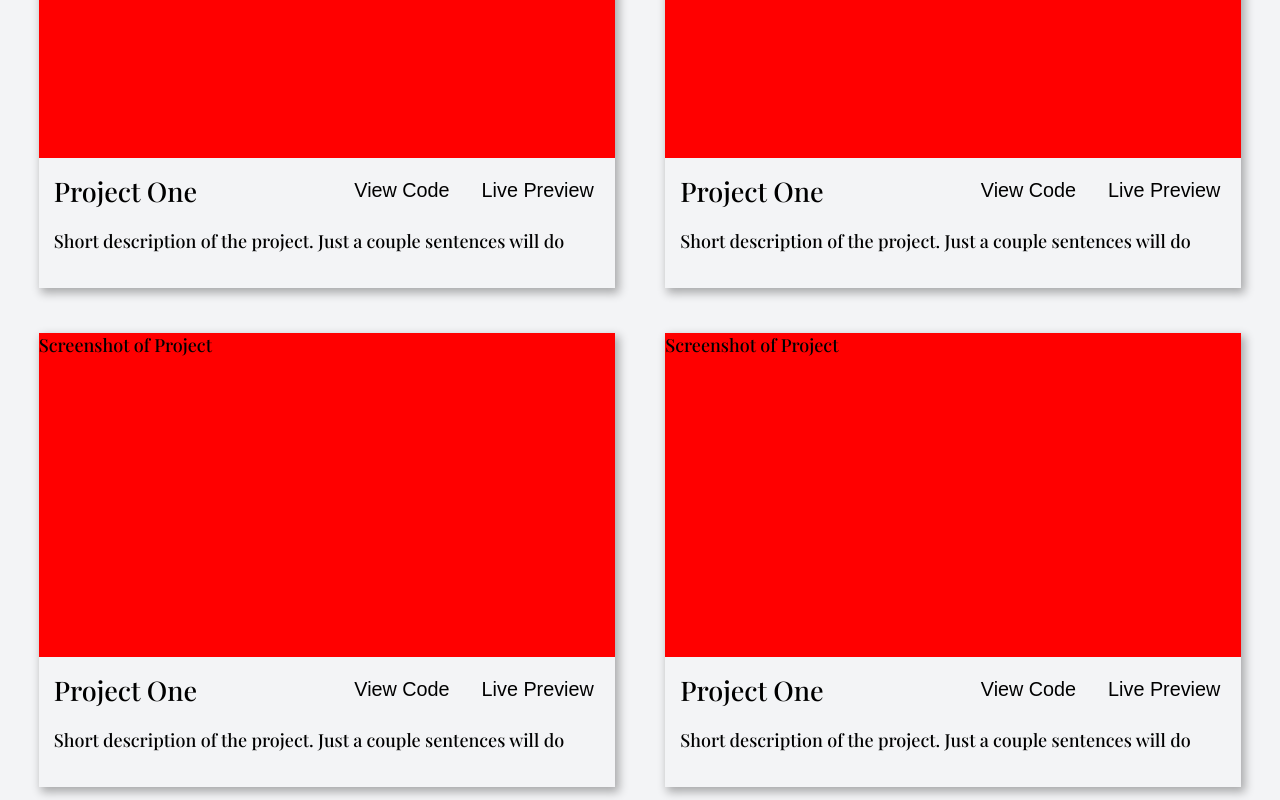
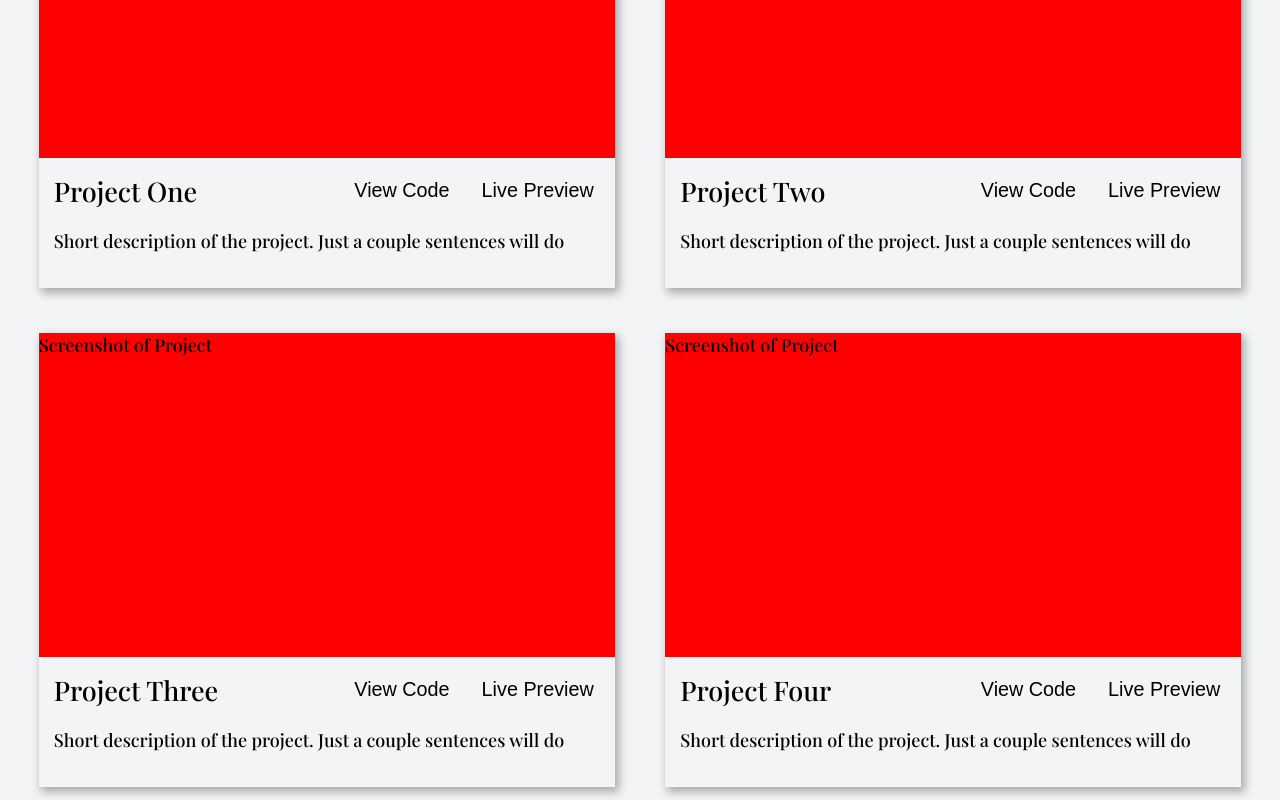
Before and after one commit to ctdc0208/Portfolio, a React (Vite) app: page / in a window 1280 px wide. Shown: the part 1100-1900 px from the top of the page. Built offline with nearby package versions, Linux system fonts and the light colour scheme.

Commit message:
change to rows

```diff
--- a/src/Projects.jsx
+++ b/src/Projects.jsx
@@ -28,7 +28,7 @@ export default class Projects extends Component {
                         <div className="project-screenshot">Screenshot of Project</div>
                         <div className="project-info margin-15px">
                             <div className="project-header">
-                                <div className="project-name">Project One</div>
+                                <div className="project-name">Project Two</div>
                                 <div className="project-links">
                                     <button>View Code</button>
                                      <button>Live Preview</button>
@@ -43,7 +43,7 @@ export default class Projects extends Component {
                         <div className="project-screenshot">Screenshot of Project</div>
                         <div className="project-info margin-15px">
                             <div className="project-header">
-                                <div className="project-name">Project One</div>
+                                <div className="project-name">Project Three</div>
                                 <div className="project-links">
                                     <button>View Code</button>
                                      <button>Live Preview</button>
@@ -58,7 +58,7 @@ export default class Projects extends Component {
                         <div className="project-screenshot">Screenshot of Project</div>
                         <div className="project-info margin-15px">
                             <div className="project-header">
-                                <div className="project-name">Project One</div>
+                                <div className="project-name">Project Four</div>
                                 <div className="project-links">
                                     <button>View Code</button>
                                      <button>Live Preview</button>
```
